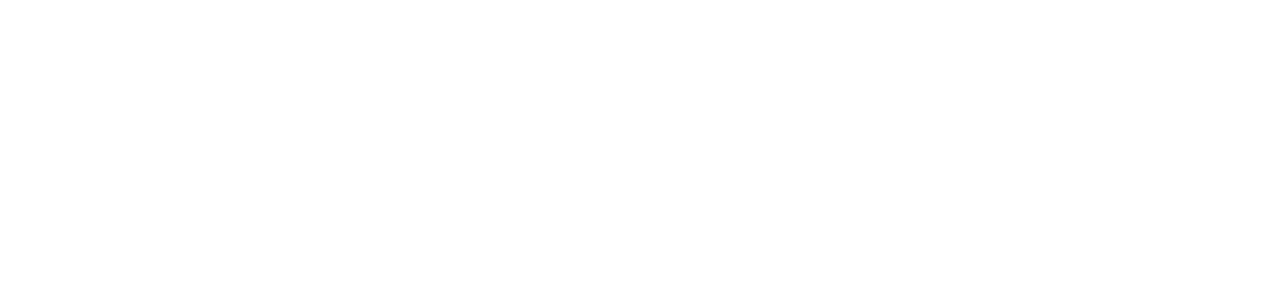
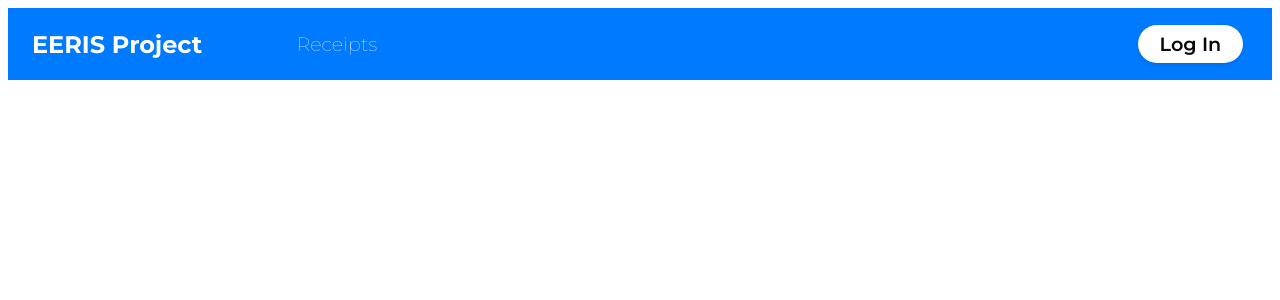
Before and after one commit to JoseJimenezCaballero/EERIS-Project, a React (Create React App) app in the folder FrontEnd/eerisfront/: page / in a window 1280 px wide. Shown: the top 300 px of the page. Built offline with nearby package versions, Linux system fonts and the light colour scheme.

Commit message:
Made design for NavBar
It does not have functionality yet

```diff
--- a/FrontEnd/eerisfront/public/index.html
+++ b/FrontEnd/eerisfront/public/index.html
@@ -15,6 +15,9 @@
       user's mobile device or desktop. See https://developers.google.com/web/fundamentals/web-app-manifest/
     -->
     <link rel="manifest" href="%PUBLIC_URL%/manifest.json" />
+    <link rel="preconnect" href="https://fonts.googleapis.com">
+<link rel="preconnect" href="https://fonts.gstatic.com" crossorigin>
+<link href="https://fonts.googleapis.com/css2?family=Inter:ital,opsz,wght@0,14..32,100..900;1,14..32,100..900&family=Karla:ital,wght@0,200..800;1,200..800&family=Montserrat:ital,wght@0,100..900;1,100..900&display=swap" rel="stylesheet">
     <!--
       Notice the use of %PUBLIC_URL% in the tags above.
       It will be replaced with the URL of the `public` folder during the build.
--- a/FrontEnd/eerisfront/src/App.jsx
+++ b/FrontEnd/eerisfront/src/App.jsx
@@ -1,9 +1,10 @@
 import './styles.css';
+import NavBar from './components/NavBar';
 
 function App() {
   return (
     <div className="App">
-
+      <NavBar />
     </div>
   );
 }
--- a/FrontEnd/eerisfront/src/components/NavBar.jsx
+++ b/FrontEnd/eerisfront/src/components/NavBar.jsx
@@ -0,0 +1,17 @@
+
+function NavBar() {
+  return (
+    <div className="NavBar-container">
+        <div className="NavBar-text">
+            <h3 className="NavBar-title">EERIS Project</h3>
+            <h4 className="NavBar-links">Receipts</h4>
+        </div>
+        <div className="NavBar-LoginBTN">
+            Log In
+        </div>
+
+    </div>
+  );
+}
+
+export default NavBar;
--- a/FrontEnd/eerisfront/src/styles.css
+++ b/FrontEnd/eerisfront/src/styles.css
@@ -0,0 +1,51 @@
+body{
+ background-color: #FFFF;
+ font-family: "Montserrat", sans-serif;
+}
+
+.NavBar-container{
+    background-color: #007AFF;
+    display: flex;
+    justify-content: space-between;
+    align-items: center;
+    height: 4.5em;
+
+}
+
+.NavBar-text{
+    color: white;
+    display: flex;
+    align-items: center;
+    justify-content: center;
+    gap: 5.9em;
+    padding-left: 1.5em;
+}
+
+.NavBar-title{
+    margin: 0;
+    font-weight: bold;
+    font-size: 1.5em;
+}
+
+.NavBar-links{
+    margin: 0;
+    font-weight:lighter;
+    font-size: 1.2em;
+}
+
+.NavBar-LoginBTN{
+    display: flex;
+    color: #070707;
+    background-color: white;
+    font-size: 1.2em;
+    height: 2.0em;
+    justify-content: center;
+    align-items: center;
+    border-radius: 1em;
+    width: 5.5em;
+    font-weight: 600;
+    margin-right: 1.5em;
+    box-shadow: 0px 2px 4px rgba(0, 0, 0, 0.1);
+
+
+}
```
